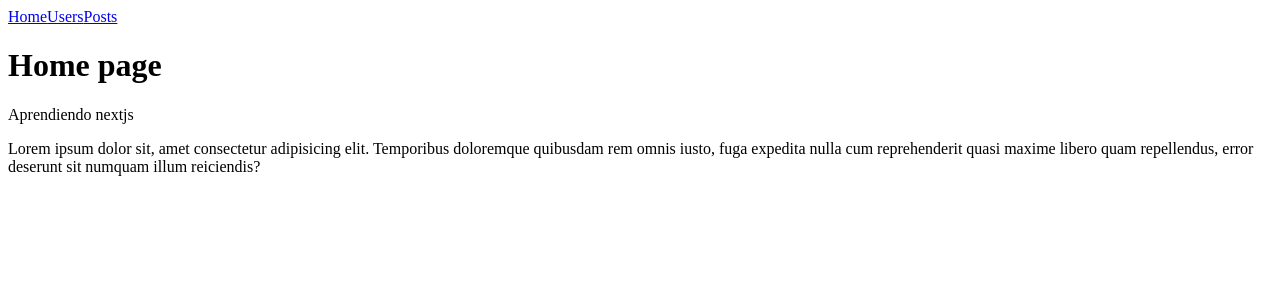
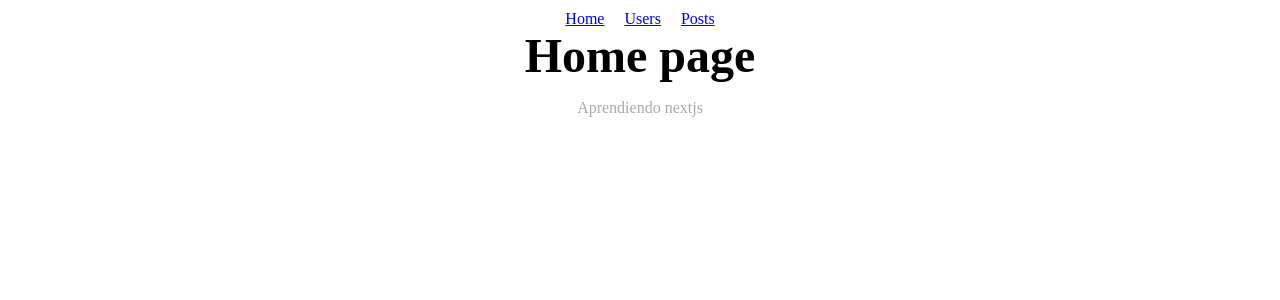
Before and after one commit to GusdomDominguez/Curso-next-js, a Next.js app: page / in a window 1280 px wide. Shown: the top 300 px of the page. Built offline with nearby package versions, Linux system fonts and the light colour scheme.

Commit message:
Componentes estilizados

```diff
--- a/components/layaout.js
+++ b/components/layaout.js
@@ -5,12 +5,35 @@ export default function Layout({ children }) {
     <div>
       <Navbar></Navbar>
       <main>{children}</main>
-      <p>
-        Lorem ipsum dolor sit, amet consectetur adipisicing elit. Temporibus
-        doloremque quibusdam rem omnis iusto, fuga expedita nulla cum
-        reprehenderit quasi maxime libero quam repellendus, error deserunt sit
-        numquam illum reiciendis?
-      </p>
+      <style jsx>
+        {`
+          div {
+            min-height: 100vh;
+            display: flex;
+            flex-direction: column;
+            justify-content: center;
+            align-items: center;
+          }
+          main {
+            flex: 1;
+            display: flex;
+            flex-direction: column;
+            align-items: center;
+          }
+        `}
+      </style>
+      <style jsx global>
+        {`
+          html,
+          body {
+            padding: 0;
+            margin: 0;
+          }
+          * {
+            box-sizing: border-box;
+          }
+        `}
+      </style>
     </div>
   );
 }
--- a/components/navbar.js
+++ b/components/navbar.js
@@ -11,6 +11,14 @@ export default function Navbar() {
       <Link href="/posts">
         <a>Posts</a>
       </Link>
+      <style jsx>{`
+        nav {
+          padding-top: 10px;
+        }
+        a {
+          padding: 0 10px;
+        }
+      `}</style>
       {/*       <Link href="/posts[id]" as={`/posts/${5}`}>
         <a>Posts 5</a>
       </Link> */}
--- a/components/title.js
+++ b/components/title.js
@@ -1,3 +1,14 @@
 export default function Title({ children }) {
-  return <h1>{children}</h1>;
+  return (
+    <h1>
+      {children}
+      <style jsx>{`
+        h1 {
+          margin: 0;
+          font-size: 3rem;
+          text-align: center;
+        }
+      `}</style>
+    </h1>
+  );
 }
--- a/pages/index.js
+++ b/pages/index.js
@@ -1,5 +1,4 @@
 import Layout from "../components/layaout";
-import Navbar from "../components/navbar";
 import Title from "../components/title";
 
 export default function Home() {
@@ -7,6 +6,16 @@ export default function Home() {
     <Layout>
       <Title>Home page</Title>
       <p>Aprendiendo nextjs</p>
+      <style>
+        {`
+         p {
+           color: darkgray;
+         }
+         p:hover {
+           color: darkred;
+         }
+        `}
+      </style>
     </Layout>
   );
 }
```
Also changed, not shown: 1 other file (tests, documents, lock files or other folders).
